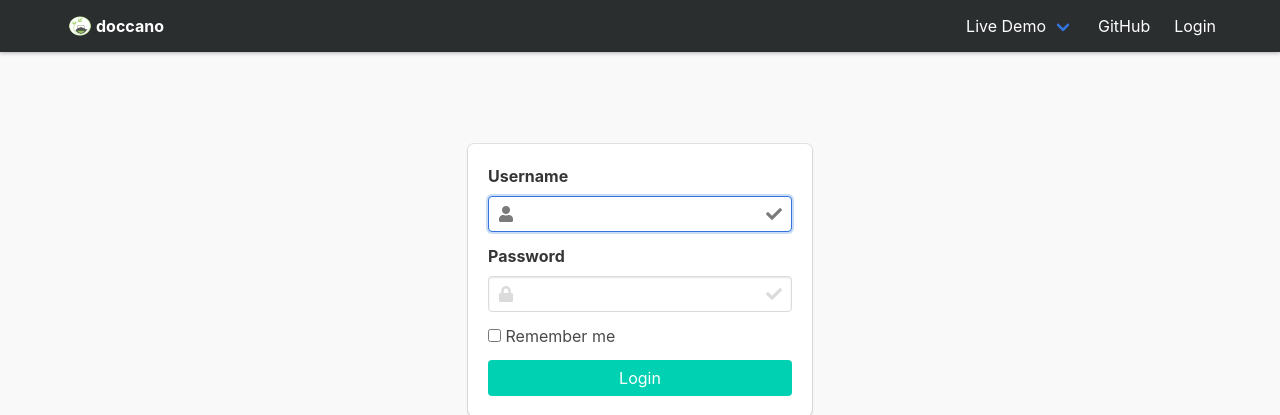
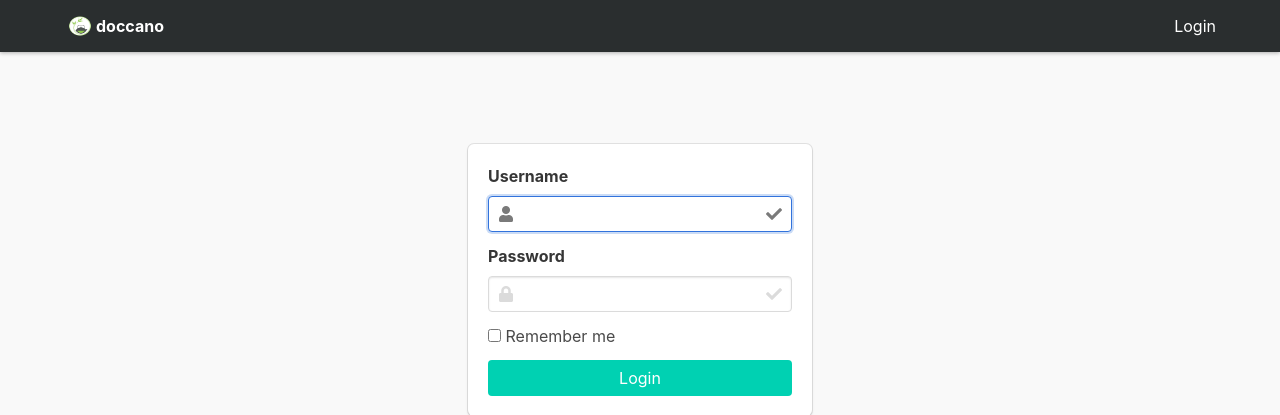
Before and after one commit to Jankinnn/Text-Annotation-Tool, a Django app: page /login/ in a window 1280 px wide. Shown: the top 415 px of the page. Run offline with Django 3.2, Linux system fonts and the light colour scheme; some libraries are stand-ins or nearby versions.

Commit message:
folder restructure

```diff
--- a/server/templates/base.html
+++ b/server/templates/base.html
@@ -55,27 +55,6 @@
       </div>
       <div id="topNav" class="navbar-menu">
         <div class="navbar-end">
-          {% if not user.is_authenticated %}
-          <div class="navbar-item has-dropdown is-hoverable">
-            <a class="navbar-link">
-              <span>Live Demo</span>
-            </a>
-            <div class="navbar-dropdown">
-              <a href="{% url 'demo-text-classification' %}" class="navbar-item">
-                Sentiment Analysis
-              </a>
-              <a href="{% url 'demo-named-entity-recognition' %}" class="navbar-item">
-                Named Entity Recognition
-              </a>
-              <a href="{% url 'demo-translation' %}" class="navbar-item">
-                Translation
-              </a>
-            </div>
-          </div>
-          <a class="navbar-item" href="https://github.com/chakki-works/doccano">
-            <span>GitHub</span>
-          </a>
-          {% endif %}
           {% if user.is_authenticated %}
           <a class="navbar-item" href="{% url 'projects' %}">
             <span>Projects</span>
```
